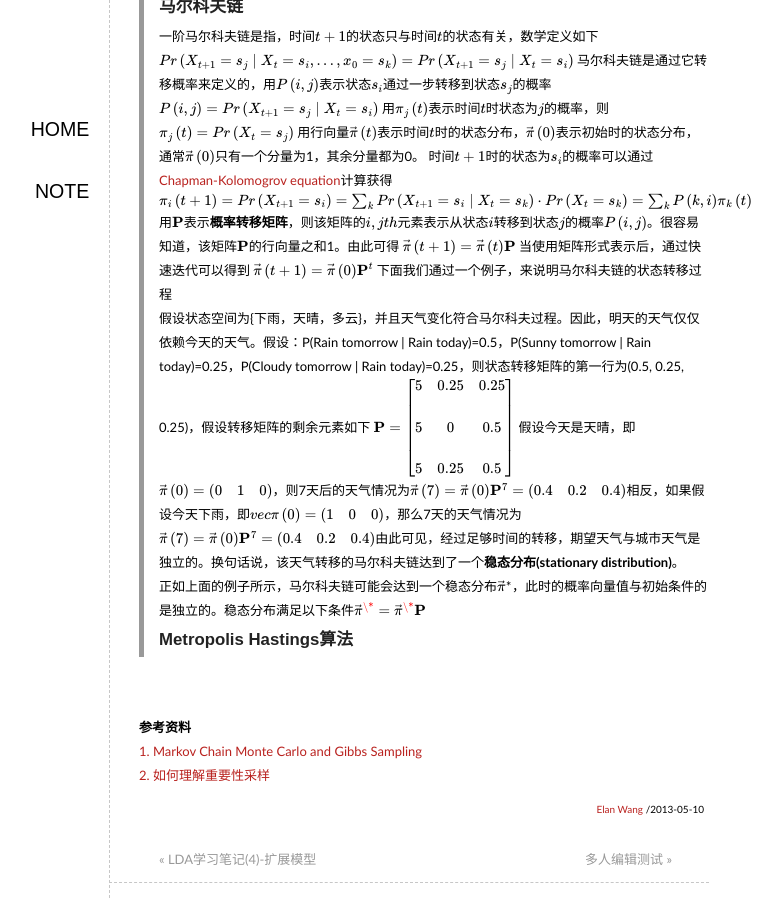
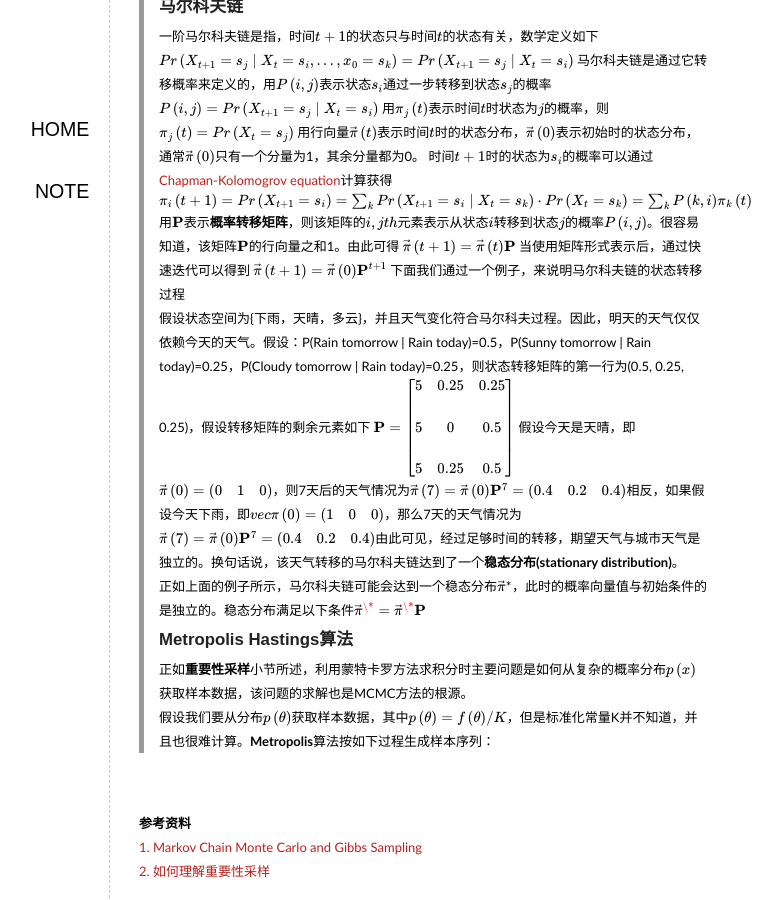
Before and after one commit to elan2wang/note, a Jekyll site: the page built from _posts/2013-05-10-LDA-note-mcmc-gibbs.md, in a window 1280 px wide and 900 px high, scrolled down 1058 px. Shown: the whole window, without its empty margins (291-1073 px from the left). Built offline with Jekyll 4.4.1, drawn with Linux system fonts in a browser that asks for light colours; formulas are drawn with MathJax 3.

Commit message:
edit LDA note MCMC and Gibbs sampling

```diff
--- a/_posts/2013-05-10-LDA-note-mcmc-gibbs.md
+++ b/_posts/2013-05-10-LDA-note-mcmc-gibbs.md
@@ -72,7 +72,7 @@ $$
 $$
 当使用矩阵形式表示后，通过快速迭代可以得到
 $$
-\vec{\pi}\left(t+1\right)=\vec{\pi}\left(0\right)\mathbf{P}^t
+\vec{\pi}\left(t+1\right)=\vec{\pi}\left(0\right)\mathbf{P}^{t+1}
 $$
 下面我们通过一个例子，来说明马尔科夫链的状态转移过程
 >假设状态空间为{下雨，天晴，多云}，并且天气变化符合马尔科夫过程。因此，明天的天气仅仅依赖今天的天气。假设：P(Rain tomorrow | Rain today)=0.5，P(Sunny tomorrow | Rain today)=0.25，P(Cloudy tomorrow | Rain today)=0.25，则状态转移矩阵的第一行为(0.5, 0.25, 0.25)，假设转移矩阵的剩余元素如下
@@ -87,7 +87,8 @@ $$
 >假设今天是天晴，即$\vec{\pi}\left(0\right)=\begin{pmatrix} 0 & 1 & 0 \end{pmatrix}$，则7天后的天气情况为$$\vec{\pi}\left(7\right)=\vec{\pi}\left(0\right)\mathbf{P}^7=\begin{pmatrix}0.4 & 0.2 &  0.4\end{pmatrix}$$相反，如果假设今天下雨，即$vec{\pi}\left(0\right)=\begin{pmatrix} 1 & 0 & 0 \end{pmatrix}$，那么7天的天气情况为$$\vec{\pi}\left(7\right)=\vec{\pi}\left(0\right)\mathbf{P}^7=\begin{pmatrix}0.4 & 0.2 &  0.4\end{pmatrix}$$由此可见，经过足够时间的转移，期望天气与城市天气是独立的。换句话说，该天气转移的马尔科夫链达到了一个**稳态分布(stationary distribution)**。
 正如上面的例子所示，马尔科夫链可能会达到一个稳态分布$\vec{\pi}^\*$，此时的概率向量值与初始条件的是独立的。稳态分布满足以下条件$$\vec{\pi}^\* = \vec{\pi}^\* \mathbf{P}$$
 ###Metropolis Hastings算法
-
+正如**重要性采样**小节所述，利用蒙特卡罗方法求积分时主要问题是如何从复杂的概率分布$p\left(x\right)$获取样本数据，该问题的求解也是MCMC方法的根源。
+假设我们要从分布$p\left(\theta\right)$获取样本数据，其中$p\left(\theta\right)=f\left(\theta\right)/K$，但是标准化常量K并不知道，并且也很难计算。**Metropolis**算法按如下过程生成样本序列：
 
 <br>
 <br>
```
